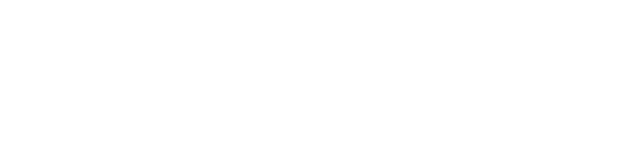
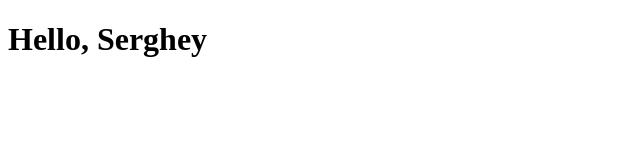
Before and after one commit to perfect23/JavaScriptLesson, a plain HTML site: page index.html in a window 1280 px wide. Shown: the whole page, without its empty margins (0-640 px from the left). Drawn offline with Linux system fonts and the light colour scheme.

Commit message:
My second commit on JS

```diff
--- a/index.html
+++ b/index.html
@@ -7,6 +7,7 @@
     <title>Document</title>
 </head>
 <body>
+    <h1>Hello, Serghey</h1>
 
     <script src="js.js"></script>
 </body>
```
